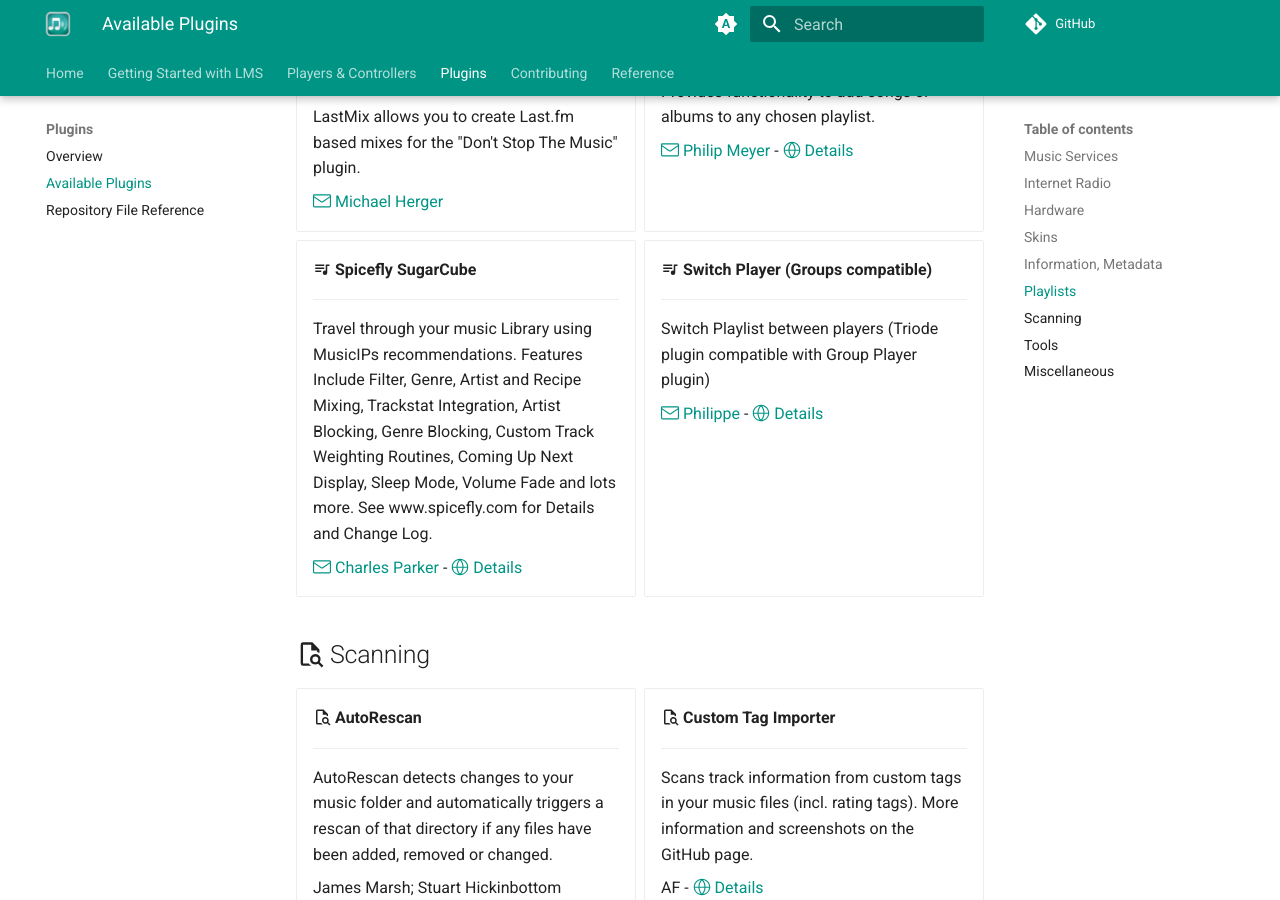
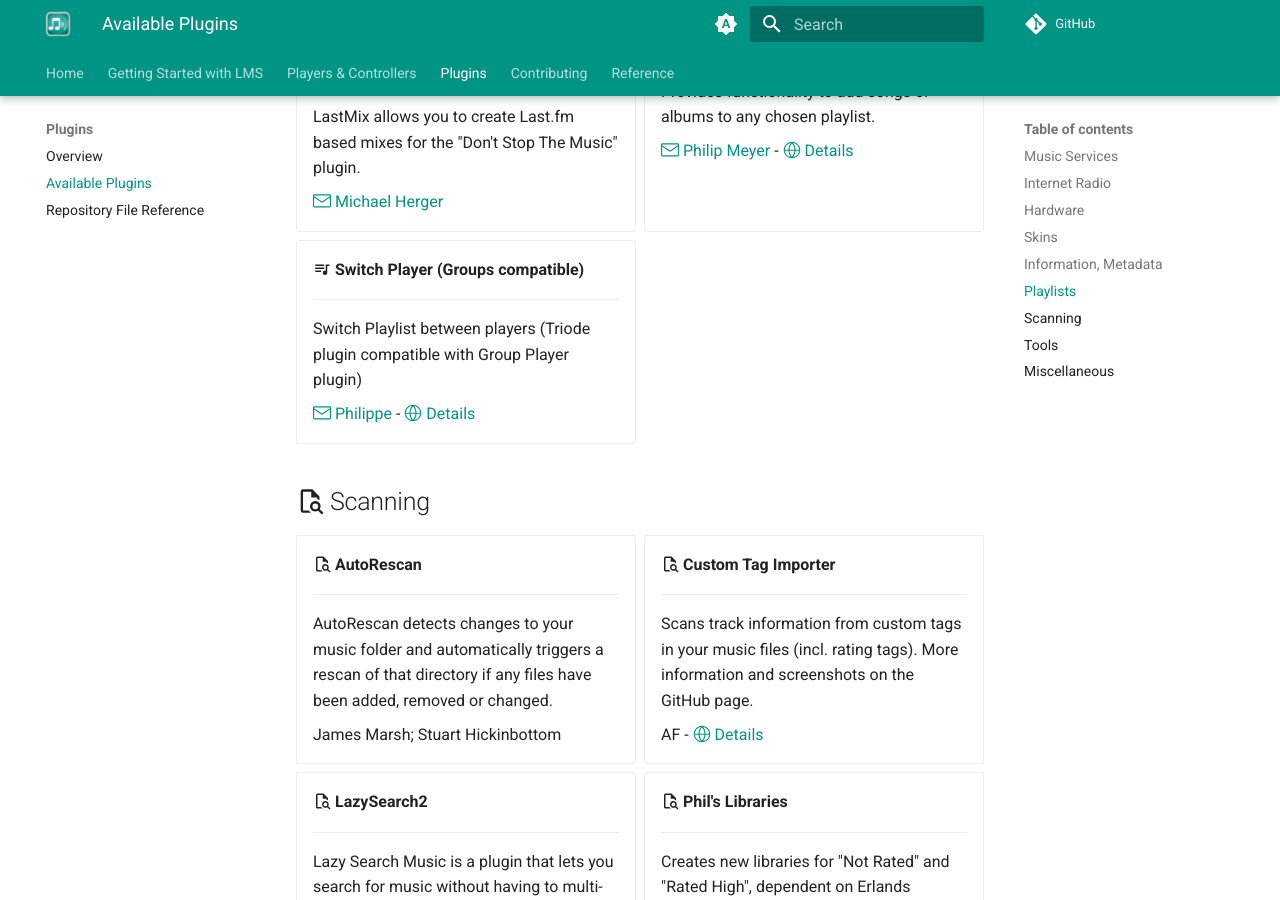
Before and after one commit to LMS-Community/lms-community.github.io, an MkDocs documentation site: the page built from docs/plugins/directory.md, in a window 1280 px wide and 900 px high, scrolled down 10230 px. Built offline with MkDocs 1.6.1 and Material for MkDocs 9.7.7, drawn with Linux system fonts in a browser that asks for light colours; plug-ins that fetch from the network failed and are left out; comment, search, counter and statistics services are not loaded.

Commit message:
Update external data sources

```diff
--- a/docs/plugins/directory.md
+++ b/docs/plugins/directory.md
@@ -668,14 +668,6 @@ title: Available Plugins
 
     [:octicons-mail-24: Philip Meyer](mailto:phil@hergest.demon.co.uk)    - [:octicons-globe-24: Details](http://penguinlovesmusic.de/wp-content/uploads/beta/pmplugins/PlaylistManPlugin.htm)
 
--   __:material-playlist-music: Spicefly SugarCube__
-
-    ---
-
-    Travel through your music Library using MusicIPs recommendations. Features Include Filter, Genre, Artist and Recipe Mixing, Trackstat Integration, Artist Blocking, Genre Blocking, Custom Track Weighting Routines, Coming Up Next Display, Sleep Mode, Volume Fade and lots more.  See www.spicefly.com for Details and Change Log.
-
-    [:octicons-mail-24: Charles Parker](mailto:abuse@spicefly.com)    - [:octicons-globe-24: Details](http://www.spicefly.com/)
-
 -   __:material-playlist-music: Switch Player (Groups compatible)__
 
     ---
```
Also changed, not shown: docs/getting-started/changelog-lms8.md (+1 -0 lines).
